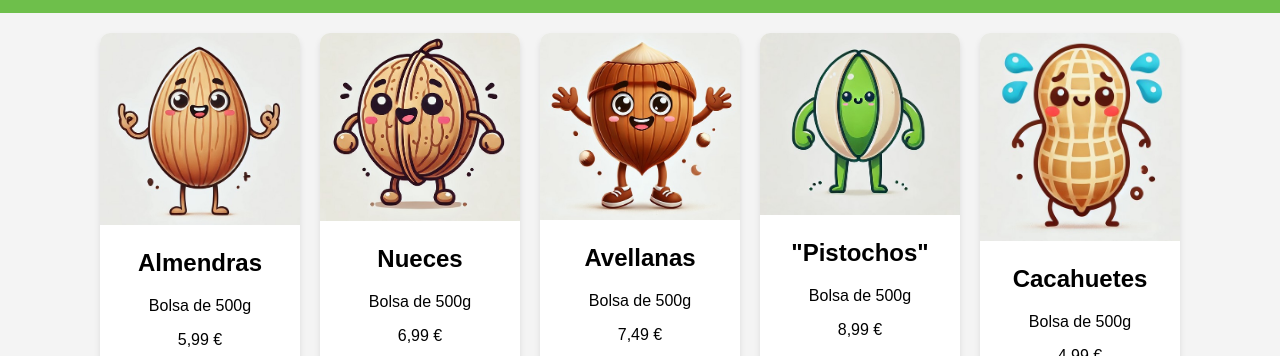
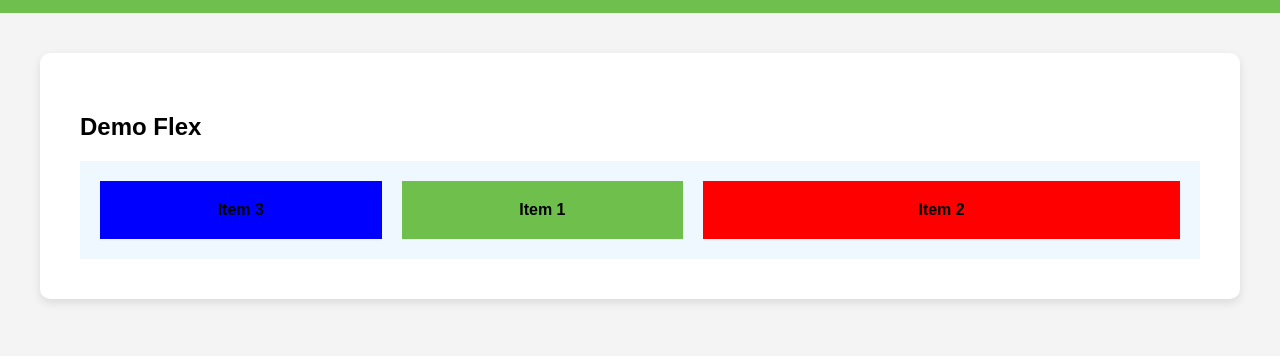
Before and after one commit to meleiro/RenatoLandia, a plain HTML site: page index.html in a window 1280 px wide. Shown: the part 424-780 px from the top of the page. Drawn offline with Linux system fonts and the light colour scheme.

Commit message:
09012026
Added a demo section with a flexbox layout for items.

```diff
--- a/index.html
+++ b/index.html
@@ -12,7 +12,21 @@
         <h2>El paraíso del fruto y del seco</h2>
         <img src="images/logo.png" alt="Nueces" class="logo">
     </header>
+
     <main>
+
+        <section class="demo-flex">
+
+            <h2>Demo Flex</h2>
+            <div class="contenedor-flex">
+
+                <div class="item  item1">Item 1</div>
+                <div class="item  item2">Item 2</div>
+                <div class="item  item3">Item 3</div>
+            </div>
+        </section>
+
+
         <section class="productos">
             <div class="tarjeta">
                 <img src="images/almendras.jpg" alt="Almendras">
```
